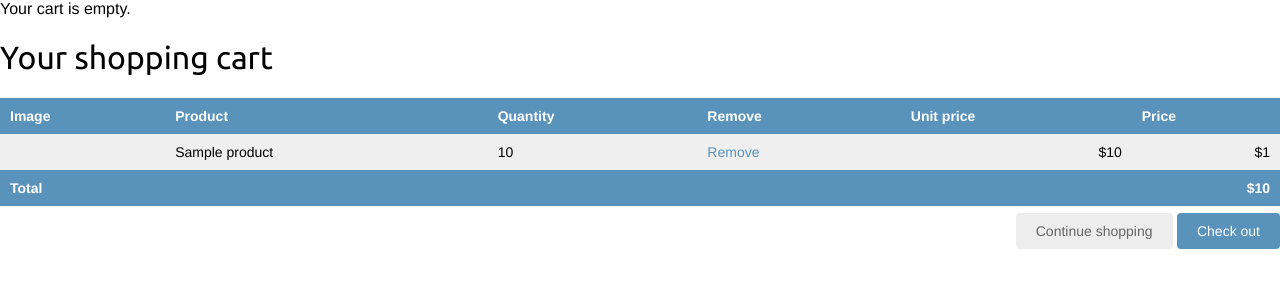
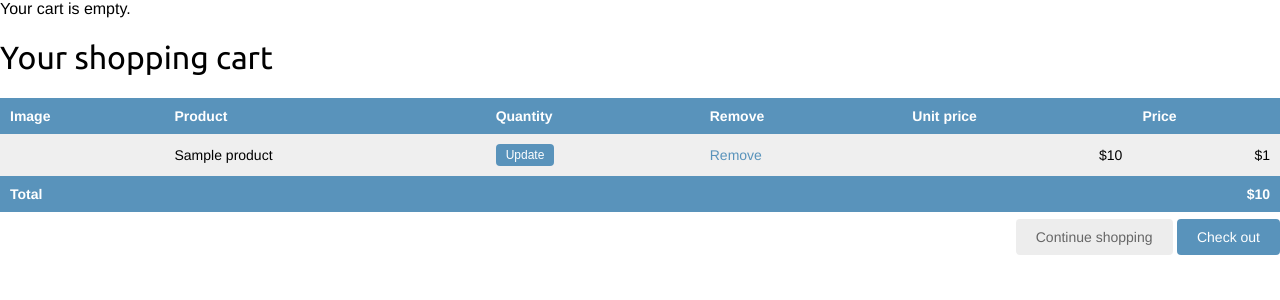
Before and after one commit to 913647909/code-Django-by-example-shop, a Django app: template cart/templates/cart/detail.html in a window 1280 px wide. Shown: the part 18-318 px from the top of the page. Run offline with Django 3.2, Linux system fonts and the light colour scheme; the template is opened without the code that fills it: most values are stand-ins (such as "Sample title", 1, 10 or a date in 2020).

Commit message:
购物车页面可以修改商品数量

```diff
--- a/cart/templates/cart/detail.html
+++ b/cart/templates/cart/detail.html
@@ -30,7 +30,14 @@
                         </a>
                     </td>
                     <td>{{ product.name }}</td>
-                    <td>{{ item.quantity }}</td>
+                    <td>
+                        <form action="{% url "cart:cart_add" product.id %}" method="post">
+                            {{ item.update_quantity_form.quantity }}
+                            {{ item.update_quantity_form.update }}
+                            <input type="submit" value="Update">
+                            {% csrf_token %}
+                        </form>
+                    </td>
                     <td><a href="{% url "cart:cart_remove" product.id %}">Remove</a></td>
                     <td class="num">${{ item.price }}</td>
                     <td class="num">${{ item.total_price }}</td>
--- a/cart/urls.py
+++ b/cart/urls.py
@@ -7,5 +7,5 @@ app_name = 'cart'
 urlpatterns = [
     path('', views.cart_detail, name='cart_detail'),
     path('add/<int:product_id>/', views.cart_add, name='cart_add'),
-    path('remove/<int:product_id>/', views.cart_remove, name='cart_name'),
+    path('remove/<int:product_id>/', views.cart_remove, name='cart_remove'),
 ]
--- a/cart/views.py
+++ b/cart/views.py
@@ -28,4 +28,6 @@ def cart_remove(request, product_id):
 
 def cart_detail(request):
     cart = Cart(request)
+    for item in cart:
+        item['update_quantity_form'] = CartAddProductForm(initial={'quantity': item['quantity'], 'update': True})
     return render(request, 'cart/detail.html', {'cart': cart})
--- a/shop/templates/shop/product/detail.html
+++ b/shop/templates/shop/product/detail.html
@@ -14,6 +14,11 @@
             {{ product.category }}
         </a></h2>
     <p class="price">${{ product.price }}</p>
+        <form action="{% url "cart:cart_add" product.id %}" method="post">
+            {{ cart_product_form }}
+            {% csrf_token %}
+            <input type="submit" value="Add to cart">
+        </form>
     {{ product.description|linebreaks }}
     </div>
 {% endblock %}
--- a/shop/views.py
+++ b/shop/views.py
@@ -1,6 +1,7 @@
 from django.shortcuts import render, get_object_or_404
 
 # Create your views here.
+from cart.forms import CartAddProductForm
 from shop.models import Category, Product
 
 
@@ -17,4 +18,5 @@ def product_list(request, category_slug=None):
 
 def product_detail(request, id, slug):
     product = get_object_or_404(Product, id=id, slug=slug, available=True)
-    return render(request, 'shop/product/detail.html', {'product': product})
+    cart_product_form = CartAddProductForm()
+    return render(request, 'shop/product/detail.html', {'product': product, 'cart_product_form': cart_product_form})
```
Also changed, not shown: README.md, db.sqlite3.
